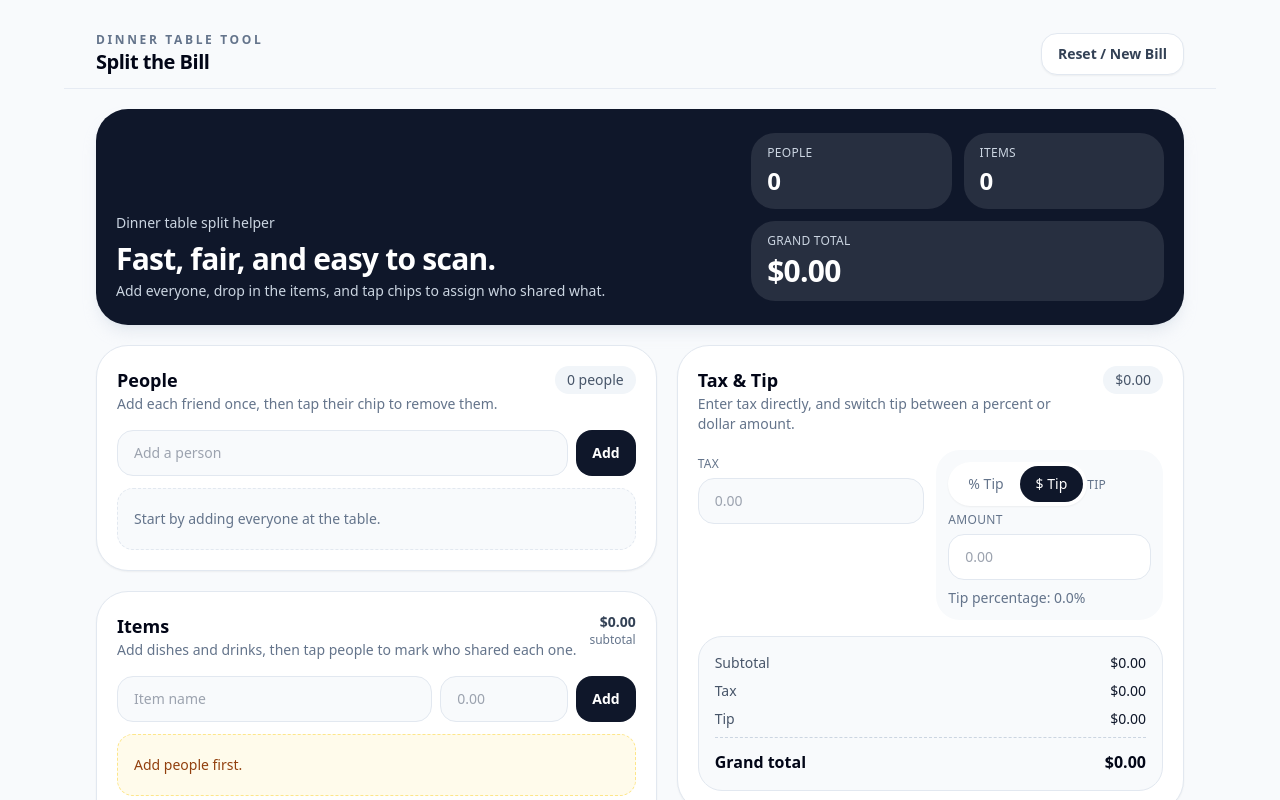
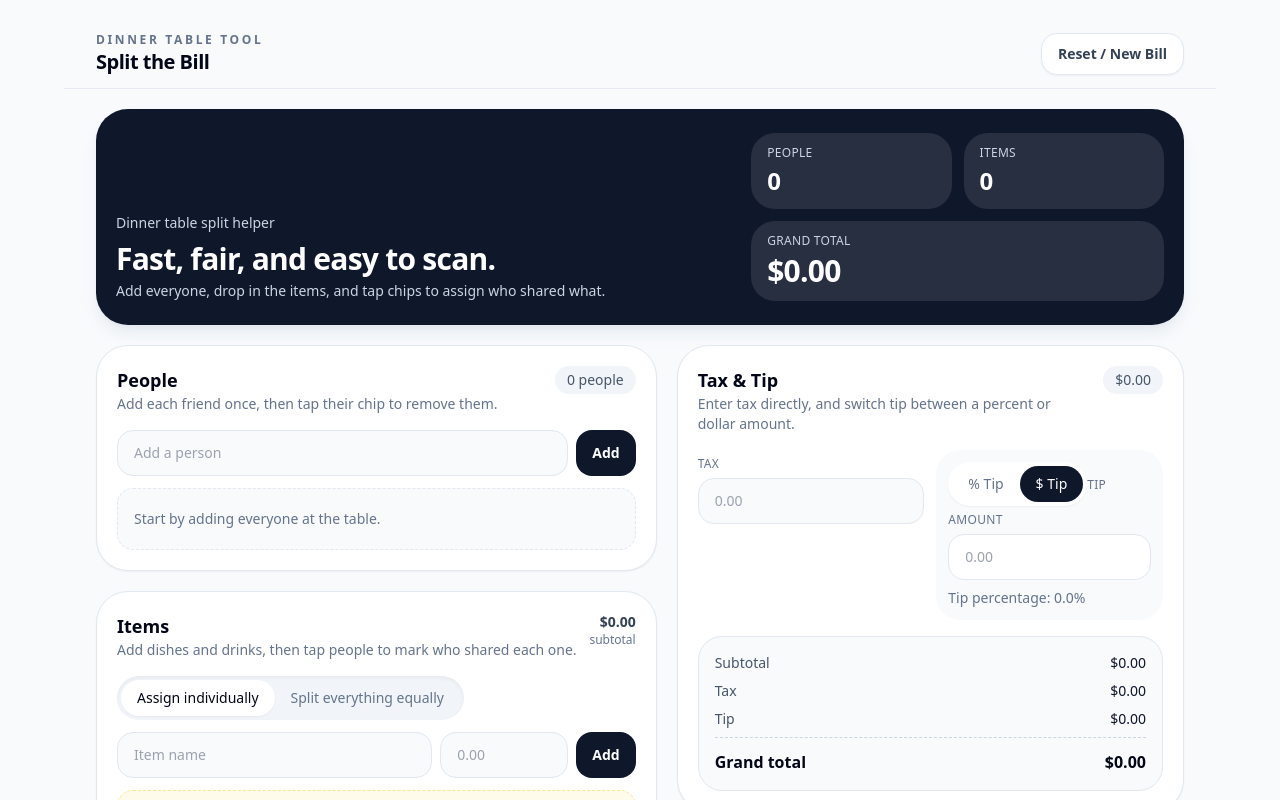
Before and after one commit to Raj1998/CodeStash, a Next.js app: page / in a window 1280 px wide. Shown: the top 800 px of the page. Built offline with nearby package versions, Linux system fonts and the light colour scheme.

Commit message:
feat: split equally mode

```diff
--- a/app/page.tsx
+++ b/app/page.tsx
@@ -3,7 +3,7 @@
 import { useEffect, useMemo, useRef, useState } from "react";
 
 import { useBill } from "@/hooks/useBill";
-import type { BillItem, Person, PersonTotal, TipInputMode } from "@/types";
+import type { BillItem, Person, PersonTotal, SplitMode, TipInputMode } from "@/types";
 
 const formatCents = (value: number) =>
   new Intl.NumberFormat("en-US", {
@@ -42,10 +42,19 @@ const getInitials = (name: string) => {
     .join("");
 };
 
-const buildSummaryText = (people: Person[], totals: PersonTotal[]) => {
+const buildSummaryText = (
+  people: Person[],
+  totals: PersonTotal[],
+  splitMode: SplitMode,
+) => {
   const lines = totals.flatMap((total) => {
     const person = people.find((entry) => entry.id === total.personId);
     const name = person?.name ?? "Unknown person";
+
+    if (splitMode === "equal") {
+      return [name, `- Equal share: ${formatCents(total.totalCents)}`, ""];
+    }
+
     const itemLines = total.itemizedItems.length
       ? total.itemizedItems.map((item) => {
           const label = item.isShared
@@ -57,7 +66,7 @@ const buildSummaryText = (people: Person[], totals: PersonTotal[]) => {
       : ["- No assigned items"];
 
     return [
-      `${name}`,
+      name,
       ...itemLines,
       `Tax: ${formatCents(total.taxShareCents)}`,
       `Tip: ${formatCents(total.tipShareCents)}`,
@@ -110,6 +119,7 @@ const ItemCard = ({
   item,
   people,
   isNew,
+  splitMode,
   onUpdate,
   onDelete,
   onToggleAssignment,
@@ -117,6 +127,7 @@ const ItemCard = ({
   item: BillItem;
   people: Person[];
   isNew: boolean;
+  splitMode: SplitMode;
   onUpdate: (itemId: string, updates: { name?: string; priceCents?: number }) => void;
   onDelete: (itemId: string) => void;
   onToggleAssignment: (itemId: string, personId: string) => void;
@@ -173,6 +184,7 @@ const ItemCard = ({
             </label>
           </div>
 
+          {splitMode === "individual" ? (
             <div className="space-y-2">
               <div className="flex items-center justify-between gap-3">
                 <p className="text-xs font-medium uppercase tracking-wide text-slate-500">
@@ -204,6 +216,11 @@ const ItemCard = ({
                 })}
               </div>
             </div>
+          ) : (
+            <div className="rounded-2xl border border-slate-200 bg-slate-50 px-3 py-3 text-sm text-slate-600">
+              Quick split is on — this item will be divided evenly across everyone.
+            </div>
+          )}
         </div>
 
         <button
@@ -216,15 +233,17 @@ const ItemCard = ({
         </button>
       </div>
 
-      {isUnassigned ? (
+      {splitMode === "equal" ? (
+        <p className="mt-3 text-sm text-slate-500">
+          Included in the even split across all people.
+        </p>
+      ) : isUnassigned ? (
         <div className="mt-3 flex items-center gap-2 rounded-2xl border border-amber-200 bg-white/70 px-3 py-2 text-sm text-amber-800">
           <span aria-hidden="true">⚠️</span>
           <span>This item is not assigned yet and will be excluded from totals.</span>
         </div>
       ) : everyoneAssigned ? (
-        <p className="mt-3 text-sm text-slate-500">
-          Shared by everyone on the bill.
-        </p>
+        <p className="mt-3 text-sm text-slate-500">Shared by everyone on the bill.</p>
       ) : (
         <p className="mt-3 text-sm text-slate-500">
           Split between {assignedPeople.map((person) => person.name).join(", ")}.
@@ -247,6 +266,7 @@ export default function Home() {
     setTax,
     setTip,
     reset,
+    setSplitMode,
     personTotals,
   } = useBill();
 
@@ -317,7 +337,8 @@ export default function Home() {
       return;
     }
 
-    const existingIds = new Set(state.items.map((item) => item.id));
+    const previousLength = state.items.length;
+
     addItem({
       name: trimmedName,
       priceCents,
@@ -326,7 +347,7 @@ export default function Home() {
     setItemPrice("");
     window.requestAnimationFrame(() => itemNameInputRef.current?.focus());
     window.setTimeout(() => {
-      const newestItem = state.items.find((item) => !existingIds.has(item.id));
+      const newestItem = state.items[previousLength];
       if (newestItem) {
         setNewItemId(newestItem.id);
       }
@@ -334,11 +355,7 @@ export default function Home() {
   };
 
   useEffect(() => {
-    if (newItemId) {
-      return;
-    }
-
-    if (!state.items.length) {
+    if (newItemId || state.items.length === 0) {
       return;
     }
 
@@ -384,7 +401,7 @@ export default function Home() {
 
   const handleCopySummary = async () => {
     try {
-      const summaryText = buildSummaryText(state.people, orderedTotals);
+      const summaryText = buildSummaryText(state.people, orderedTotals, state.splitMode);
       await navigator.clipboard.writeText(summaryText);
       setCopyStatus("copied");
       window.setTimeout(() => setCopyStatus("idle"), 2000);
@@ -527,7 +544,9 @@ export default function Home() {
               <div>
                 <h2 className="text-lg font-semibold text-slate-950">Items</h2>
                 <p className="text-sm text-slate-500">
-                  Add dishes and drinks, then tap people to mark who shared each one.
+                  {state.splitMode === "individual"
+                    ? "Add dishes and drinks, then tap people to mark who shared each one."
+                    : "Add dishes and drinks, and we’ll divide everything evenly for you."}
                 </p>
               </div>
               <div className="text-right">
@@ -537,6 +556,29 @@ export default function Home() {
             </div>
 
             <div className="space-y-3">
+              <div className="inline-flex rounded-full bg-slate-100 p-1 shadow-inner">
+                {(["individual", "equal"] as SplitMode[]).map((mode) => {
+                  const isActive = state.splitMode === mode;
+
+                  return (
+                    <button
+                      key={mode}
+                      type="button"
+                      onClick={() => setSplitMode(mode)}
+                      className={`rounded-full px-3 py-2 text-sm font-medium transition sm:px-4 ${
+                        isActive
+                          ? "bg-white text-slate-950 shadow-sm"
+                          : "text-slate-500 hover:text-slate-800"
+                      }`}
+                    >
+                      {mode === "individual"
+                        ? "Assign individually"
+                        : "Split everything equally"}
+                    </button>
+                  );
+                })}
+              </div>
+
               <div className="grid gap-2 sm:grid-cols-[minmax(0,1fr)_8rem_auto]">
                 <input
                   ref={itemNameInputRef}
@@ -588,6 +630,7 @@ export default function Home() {
                       item={item}
                       people={state.people}
                       isNew={newItemId === item.id}
+                      splitMode={state.splitMode}
                       onUpdate={updateItem}
                       onDelete={removeItem}
                       onToggleAssignment={toggleItemAssignment}
@@ -767,6 +810,8 @@ export default function Home() {
                     return null;
                   }
 
+                  const isEqualMode = state.splitMode === "equal";
+
                   return (
                     <article
                       key={person.id}
@@ -783,7 +828,9 @@ export default function Home() {
                           <div>
                             <h3 className="text-base font-semibold text-slate-950">{person.name}</h3>
                             <p className="text-sm text-slate-500">
-                              {total.itemizedItems.length} {total.itemizedItems.length === 1 ? "item" : "items"}
+                              {isEqualMode
+                                ? "Equal split"
+                                : `${total.itemizedItems.length} ${total.itemizedItems.length === 1 ? "item" : "items"}`}
                             </p>
                           </div>
                         </div>
@@ -796,6 +843,15 @@ export default function Home() {
                       </div>
 
                       <div className="space-y-4 px-4 py-4">
+                        {isEqualMode ? (
+                          <div className="rounded-2xl border border-slate-200 bg-white/70 p-4 text-sm text-slate-600">
+                            <p className="font-medium text-slate-900">Quick split is on.</p>
+                            <p className="mt-1">
+                              Grand total ÷ {state.people.length} {state.people.length === 1 ? "person" : "people"} = {formatCents(total.totalCents)} each.
+                            </p>
+                          </div>
+                        ) : (
+                          <>
                             <div className="space-y-2">
                               {total.itemizedItems.length > 0 ? (
                                 total.itemizedItems.map((item) => (
@@ -840,6 +896,8 @@ export default function Home() {
                                 </div>
                               </div>
                             </div>
+                          </>
+                        )}
                       </div>
                     </article>
                   );
```
Lines whose indentation alone changed are shown as unchanged.
